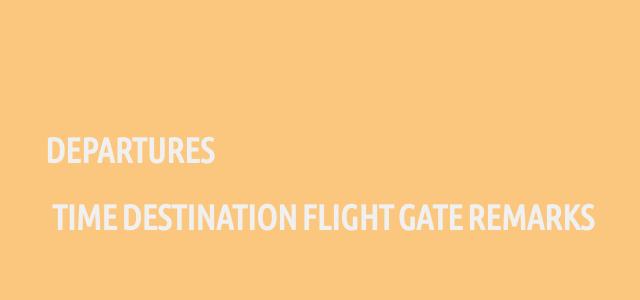
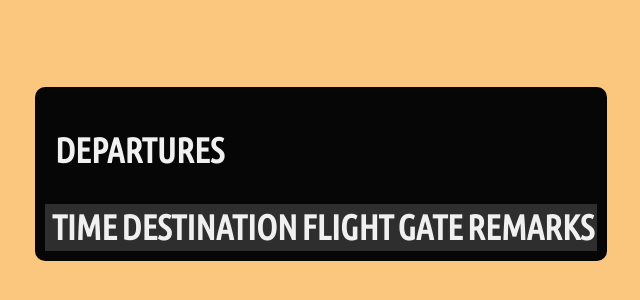
Before and after one commit to chungus84/ba-flight-widget, a plain HTML site: page index.html in a window 1280 px wide. Shown: the part 234-534 px from the top of the page, without its empty margins (319-959 px from the left). Drawn offline with Linux system fonts and the light colour scheme.

Commit message:
styled table and page further

```diff
--- a/styles.css
+++ b/styles.css
@@ -13,3 +13,19 @@ body {
   align-items: center;
   background-color: rgb(251, 199, 127);
 }
+
+
+h1 {
+  padding: 10px;
+}
+
+.departures {
+  background-color: rgb(6, 6, 6);
+  border-radius: 10px;
+  padding: 10px;
+}
+
+.departures table {
+  background-color: rgb(46, 46, 46);
+  text-align: left;
+}
```
